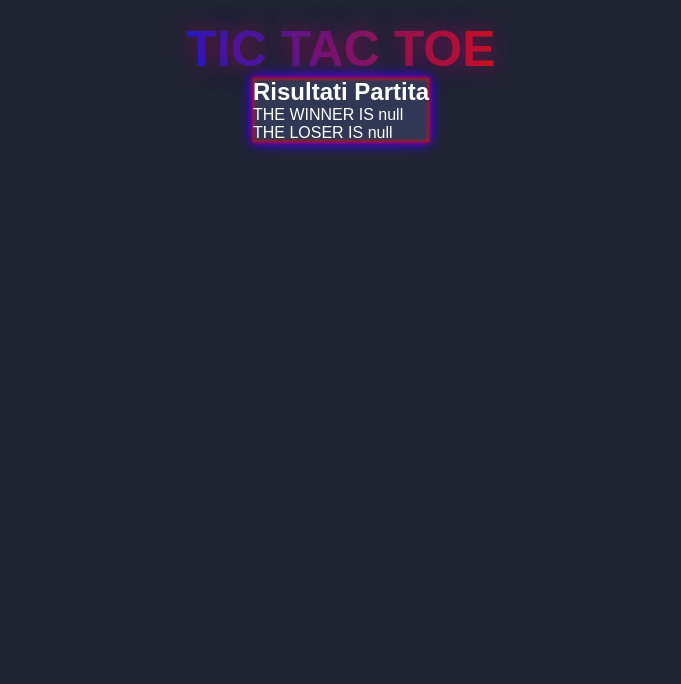
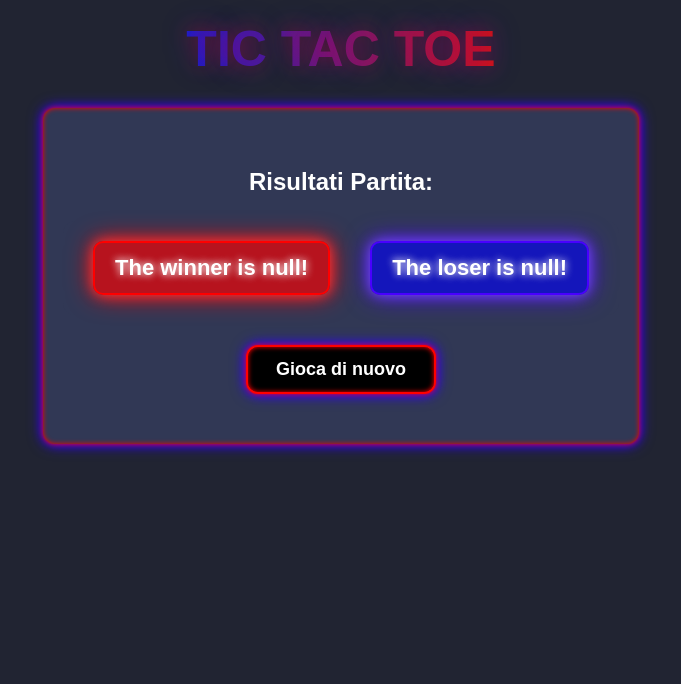
Before and after one commit to Nexus29/Tic-Tac-Toe, a PHP site: page /WinLose/winLose.html in a window 1280 px wide. Shown: the top 684 px of the page, without its empty margins (299-980 px from the left). Run offline with PHP 8.4, Linux system fonts and the light colour scheme.

Commit message:
fine styling pagina winLose.html

```diff
--- a/Progetto/WinLose/style.css
+++ b/Progetto/WinLose/style.css
@@ -17,6 +17,7 @@ body {
   background: rgb(33, 36, 50);
   font-family: Arial, Helvetica, sans-serif;
 }
+
 .grid{
   max-width: 100%;
   display: flex;
@@ -35,8 +36,13 @@ body {
   margin-top: 20px;
   font-size: 50px;
 }
+
 .grid .container{
   background: rgb(49, 56, 85);
+  text-align: center;
+  padding: 20px;
+  margin: 30px;
+  border-radius: 12px;
   box-shadow:
     0 0 5px #ff0000,
     0 0 10px #2f00ff,
@@ -44,12 +50,99 @@ body {
     inset 0 0 5px #ff0000;
 }
 
+.container h2{
+  margin-top: 40px;
+}
+
+.results {
+  display: flex;
+  flex-wrap: wrap;
+  justify-content: center;
+  align-items: center;
+  gap: 40px;
+  margin-top: 25px;
+  background: rgb(49, 56, 85);
+  padding: 20px 30px;
+  border-radius: 12px;
+}
+
+
+.results .winner,
+.results .loser {
+  font-size: 22px;
+  padding: 12px 20px;
+  border-radius: 10px;
+  font-weight: 600;
+  text-shadow:
+    0 0 7px rgba(255,255,255,0.7),
+    0 0 10px rgba(255,255,255,0.6);
+}
+
+@keyframes neonRedPulse {
+  0% { box-shadow: 0 0 8px #ff0000, 0 0 16px #ff0000; }
+  50% { box-shadow: 0 0 14px #ff4d4d, 0 0 28px #ff0000; }
+  100% { box-shadow: 0 0 8px #ff0000, 0 0 16px #ff0000; }
+}
+
+@keyframes neonBluePulse {
+  0% { box-shadow: 0 0 8px #4800ff, 0 0 16px #4800ff; }
+  50% { box-shadow: 0 0 14px #8d6bfc, 0 0 28px #4800ff; }
+  100% { box-shadow: 0 0 8px #4800ff, 0 0 16px #4800ff; }
+}
+
+.results .winner {
+  background: rgba(255, 0, 0, 0.65);
+  border: 2px solid #ff0000;
+  animation: neonRedPulse 1.8s infinite ease-in-out;
+}
+
+.results .loser {
+  background: rgba(1, 1, 255, 0.60);
+  border: 2px solid #4800ff;
+  animation: neonBluePulse 1.8s infinite ease-in-out;
+}
+
+.container a {
+  width: 100%;
+  display: flex;
+  justify-content: center;
+  text-decoration: none;
+}
+
+.container .btn{
+  display: block;
+  padding: 12px 28px;
+  font-size: 18px;
+  font-weight: 600;
+  color: #fff;
+  background: #000;
+  border: 2px solid #ff0000;
+  border-radius: 12px;
+  cursor: pointer;
+  transition: 0.25s ease;
+  margin: 30px;
+  box-shadow:
+    0 0 5px #ff0000,
+    0 0 10px #2f00ff,
+    0 0 15px #3300ff,
+    inset 0 0 5px #ff0000;
+}
+
+.container .btn:hover{
+  box-shadow:
+    0 0 8px #ff0000,
+    0 0 16px #2f00ff,
+    0 0 25px #3300ff,
+    inset 0 0 8px #ff0000,
+    0 0 40px rgba(50, 0, 255, 0.6);
+  transform: translateY(-2px);
+}
+
 .footer .copyright{
   max-width: 1450px;
   margin: auto;
   color:black;
   text-shadow:
-    /* White glow */
   0 0 7px #7451fe,
   0 0 10px #7451fe,
   0 0 21px #7451fe;
@@ -60,7 +153,6 @@ body {
 }
 
 .footer .fondo{
-
   padding:25px 9px;
 }
 
@@ -70,9 +162,7 @@ body {
 }
 
 .footer .fondo .links{
-
   text-shadow:
-    /* White glow */
   0 0 7px #7451fe,
   0 0 10px #7451fe,
   0 0 21px #7451fe;
@@ -82,7 +172,6 @@ body {
   position:fixed;
   bottom:0;
   text-align: center;
-
   width: 100%;
 
 }
--- a/Progetto/WinLose/winLose.html
+++ b/Progetto/WinLose/winLose.html
@@ -10,11 +10,12 @@
 		<section class="grid">
 			<h1 class="title">TIC TAC TOE</h1>
 			<div class="container">
-				<h2>Risultati Partita</h2>
+				<h2>Risultati Partita:</h2>
 				<div class="results">
 					<div class="winner" id="winnerNameDisplay"></div>
 					<div class="loser" id="loserNameDisplay"></div>
 				</div>
+				<a href="../index.html"><button class="btn" id="start-button">Gioca di nuovo</button></a>
 			</div>
 		</section>
 		<footer class="footer">
--- a/Progetto/WinLose/winLose.js
+++ b/Progetto/WinLose/winLose.js
@@ -17,13 +17,13 @@ function displayWinner()
 {
     if(winner === 'X')
     {
-        winnerDiv.textContent = `THE WINNER IS ${player1}`;
-        loserDiv.textContent = `THE LOSER IS ${player2}`;
+        winnerDiv.textContent = `The winner is ${player1}!`;
+        loserDiv.textContent = `The loser is ${player2}!`;
     }
     else
     {
-        winnerDiv.textContent = `THE WINNER IS ${player2}`;
-        loserDiv.textContent = `THE LOSER IS ${player1}`;
+        winnerDiv.textContent = `The winner is ${player2}!`;
+        loserDiv.textContent = `The loser is ${player1}!`;
     }
     updateHistory();
 }
```
Lines whose indentation alone changed are shown as unchanged.
